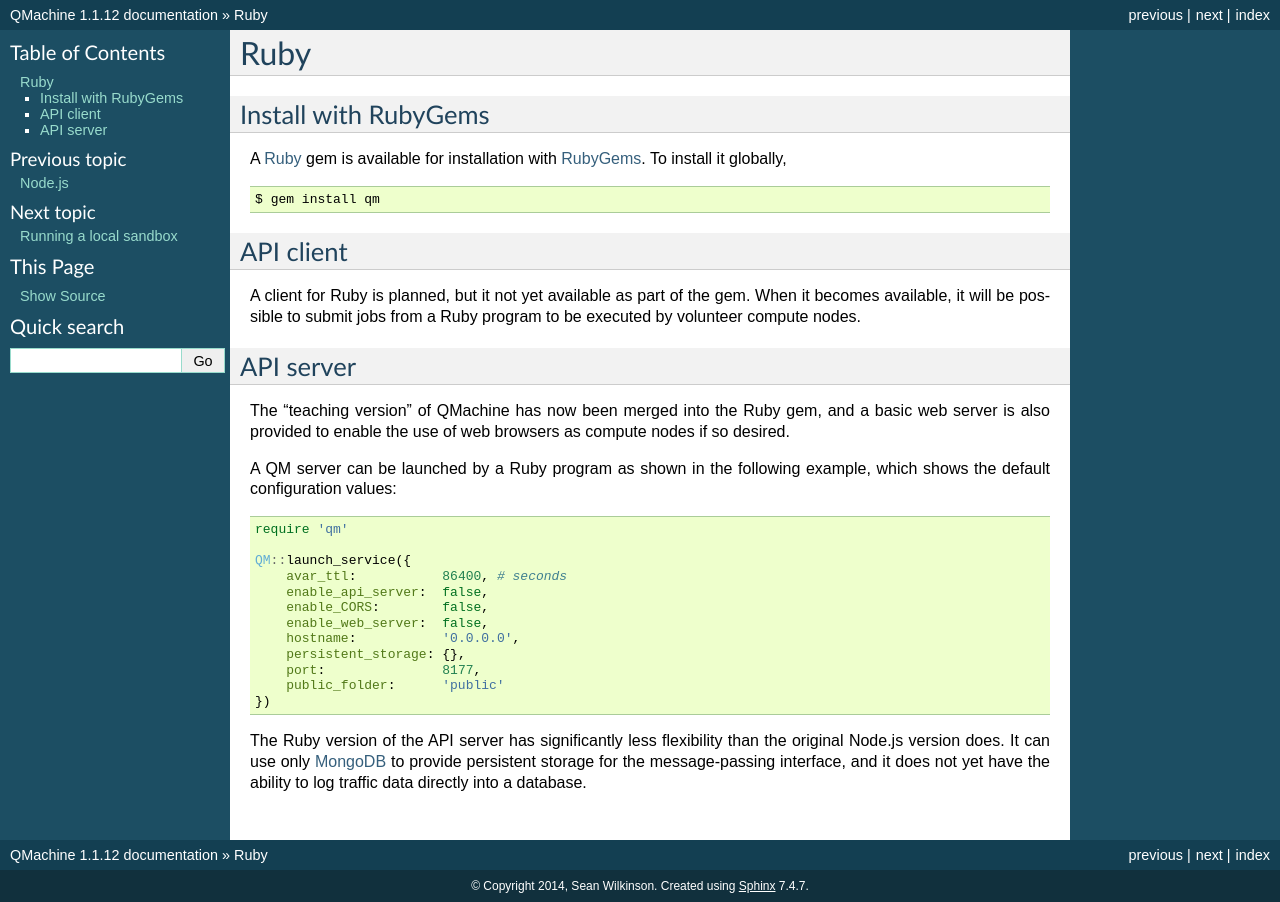
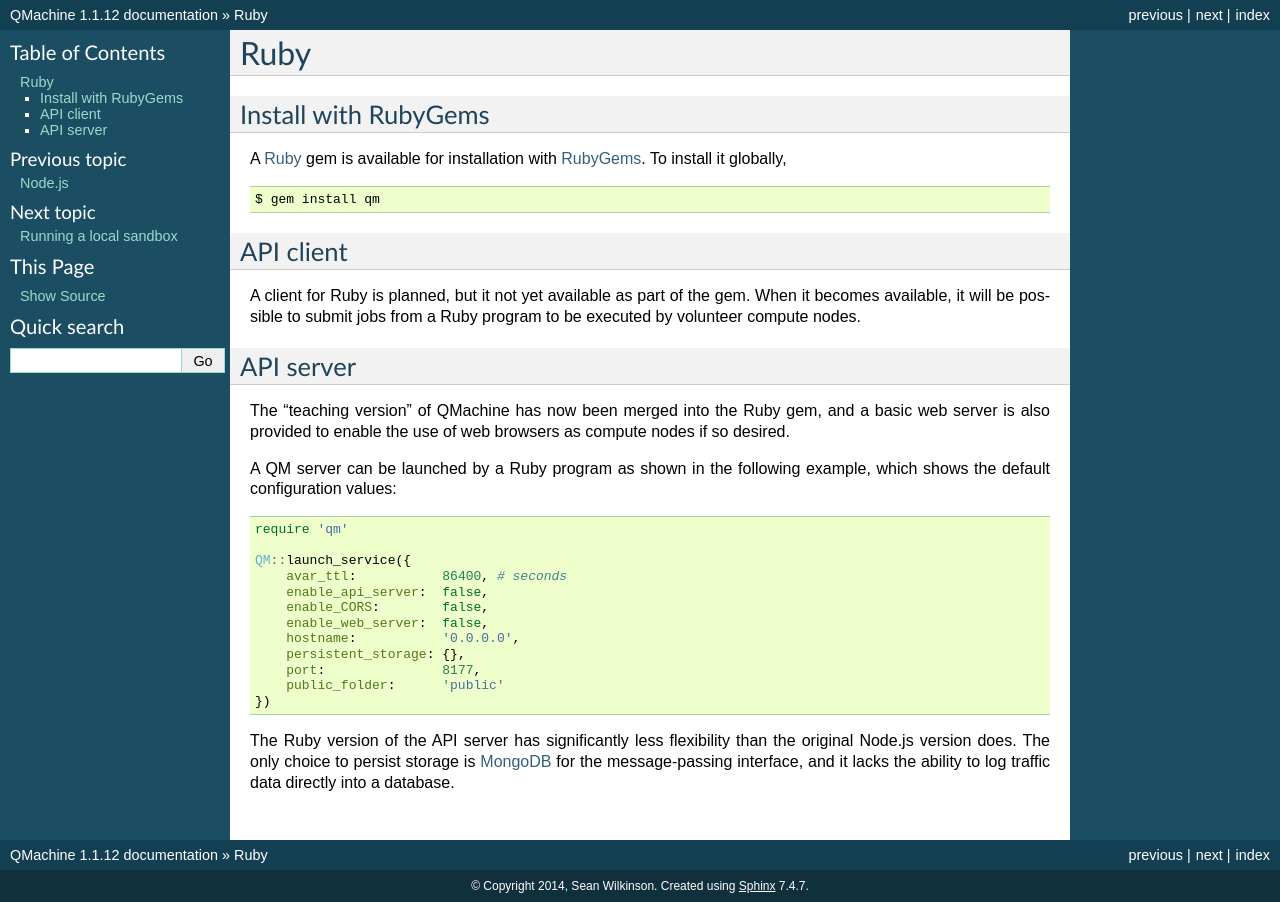
Before and after one commit to qmachine/qmachine, a Sphinx documentation site: the page built from docs/ruby.rst, in a window 1280 px wide. Built offline with Sphinx 7.4.7, drawn with Linux system fonts in a browser that asks for light colours.

```diff
--- a/docs/ruby.rst
+++ b/docs/ruby.rst
@@ -46,9 +46,10 @@ example, which shows the default configuration values:
     })
 
 The Ruby version of the API server has significantly less flexibility than the
-original Node.js version does. It can use only MongoDB_ to provide persistent
-storage for the message-passing interface, and it does not yet have the ability
-to log traffic data directly into a database.
+original Node.js version does. The only choice to persist storage is MongoDB_
+for the message-passing interface, and it lacks the ability to log traffic data
+directly into a database.
+
 
 .. The SQLite_ bindings are still present in the repository, but the presence
 .. of the `sqlite3 gem`_ disables deployment to Heroku.
```
Also changed, not shown: docs/local-sandbox.rst (+3 -5 lines).
